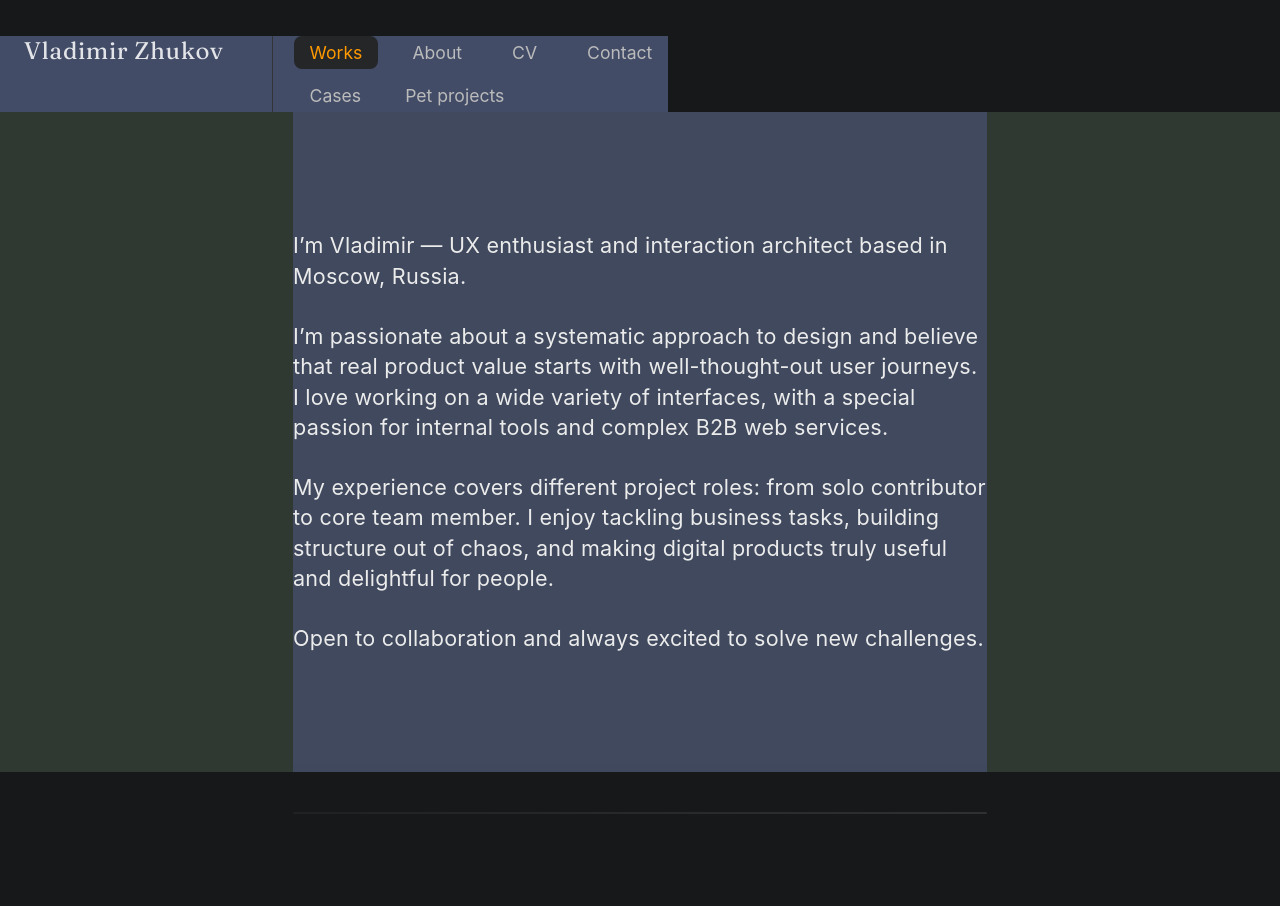
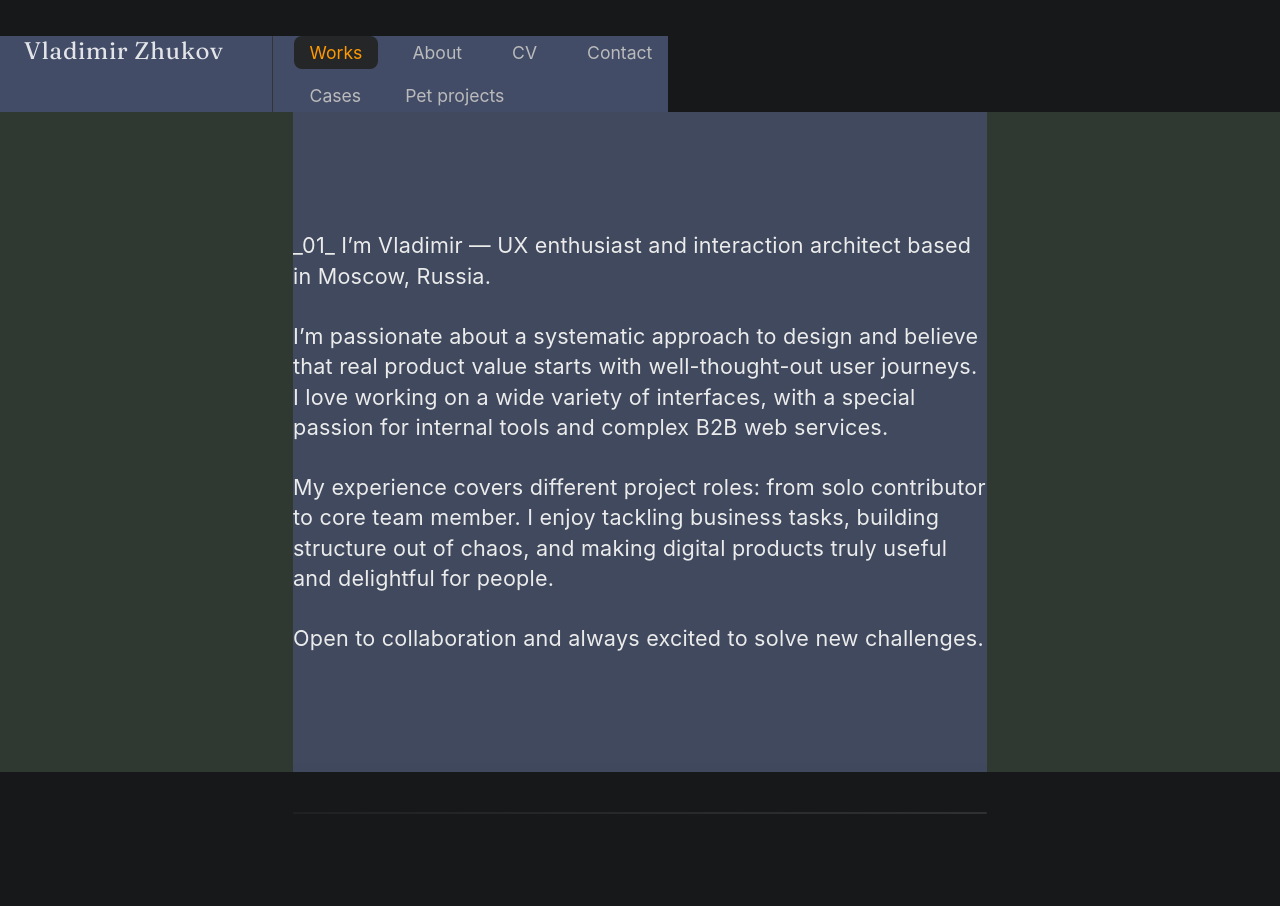
Before and after one commit to uxiscool/experience, a Jekyll site: the page built from index.md, in a window 1280 px wide. Built offline with Jekyll 4.4.1, drawn with Linux system fonts in a browser that asks for light colours.

Commit message:
Add files via upload

```diff
--- a/index.md
+++ b/index.md
@@ -5,7 +5,7 @@ title: Works
 
 <div class="container">
   <div class="intro-hero">
-    <p>
+    <p>_01_
     I’m Vladimir — UX enthusiast and interaction architect based in Moscow, Russia.<br><br>
     I’m passionate about a systematic approach to design and believe that real product value starts with well-thought-out user journeys. I love working on a wide variety of interfaces, with a special passion for internal tools and complex B2B web services.<br><br>
     My experience covers different project roles: from solo contributor to core team member. I enjoy tackling business tasks, building structure out of chaos, and making digital products truly useful and delightful for people.<br><br>
```
